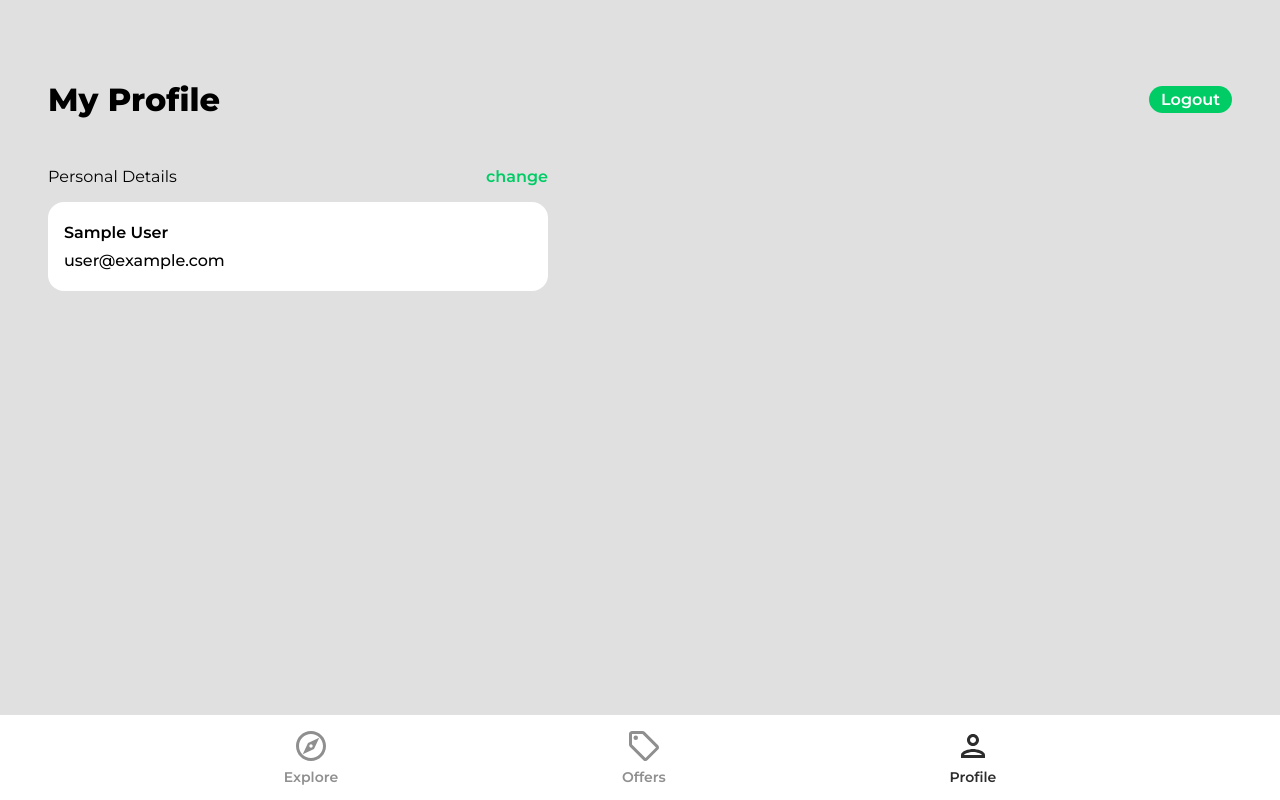
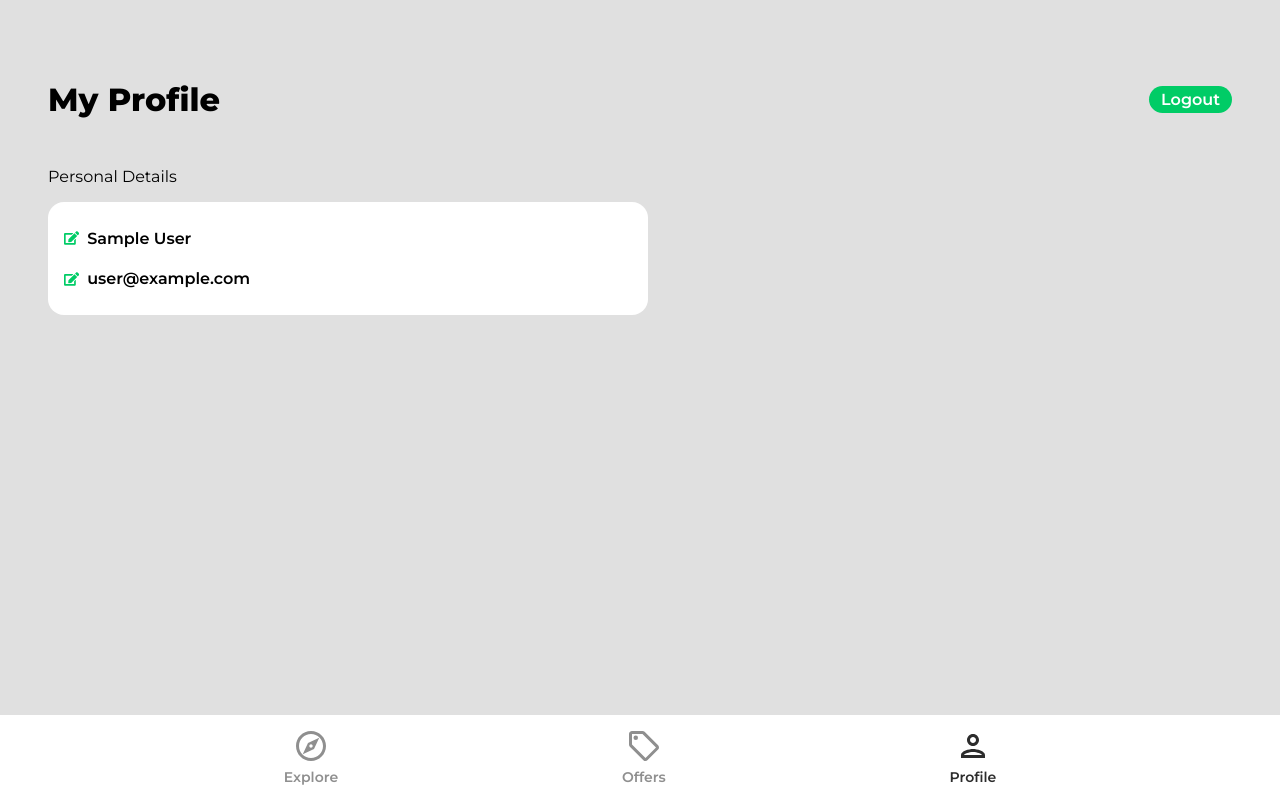
Before and after one commit to michael-rodriguez22/COURSE-react-front-to-back-2022, a React (Create React App) app in the folder house-marketplace/: page /profile in a window 1280 px wide. Built offline with nearby package versions, Linux system fonts and the light colour scheme; no server answers; sample sign-in values are in the browser's storage.

Commit message:
refactor Profile page to add update email functionality, use toast.loading to display status and updates in Profile Signin and Signup

```diff
--- a/house-marketplace/package.json
+++ b/house-marketplace/package.json
@@ -9,6 +9,7 @@
     "firebase": "^9.6.2",
     "react": "^17.0.2",
     "react-dom": "^17.0.2",
+    "react-icons": "^4.3.1",
     "react-router-dom": "^6.2.1",
     "react-scripts": "5.0.0",
     "react-toastify": "^8.1.0",
--- a/house-marketplace/src/index.css
+++ b/house-marketplace/src/index.css
@@ -93,6 +93,7 @@ button {
 .category,
 .explore {
   margin: 1rem;
+  padding-bottom: 85px;
 }
 @media (min-width: 1024px) {
   .pageContainer,
@@ -643,6 +644,7 @@ button {
   cursor: pointer;
   font-weight: 600;
   color: #00cc66;
+  margin-right: 2px;
 }
 
 .profileCard {
@@ -650,7 +652,13 @@ button {
   border-radius: 1rem;
   padding: 1rem;
   box-shadow: rgba(0, 0, 0, 0.2);
-  max-width: 500px;
+  max-width: 600px;
+}
+
+.profileCardRow {
+  display: flex;
+  align-items: center;
+  justify-content: space-evenly;
 }
 
 .profileDetails {
@@ -661,6 +669,7 @@ button {
 .profileName,
 .profileEmail,
 .profileAddress,
+.profilePassword,
 .profileAddressActive,
 .profileEmailActive,
 .profileNameActive {
@@ -668,23 +677,18 @@ button {
   margin: 0.3rem 0;
   font-weight: 600;
   width: 100%;
+  padding: 6px;
 }
-.profileNameActive {
+.profileNameActive,
+.profileEmailActive,
+.profilePassword,
+.profileAddressActive {
+  font-weight: 500;
   background-color: rgba(44, 44, 44, 0.1);
 }
 
-.profileEmail,
-.profileAddress,
-.profileAddressActive,
-.profileEmailActive {
-  font-weight: 500;
-}
-.profileEmailActive {
-  background-color: rgba(44, 44, 44, 0.1);
-}
-
-.profileAddressActive {
-  background-color: rgba(44, 44, 44, 0.1);
+.profilePassword {
+  width: 80%;
 }
 
 .createListing {
--- a/house-marketplace/src/pages/Profile.jsx
+++ b/house-marketplace/src/pages/Profile.jsx
@@ -1,21 +1,26 @@
 import { useState } from "react"
-import { getAuth, updateProfile } from "firebase/auth"
+import {
+  getAuth,
+  updateProfile,
+  updateEmail,
+  EmailAuthProvider,
+  reauthenticateWithCredential,
+} from "firebase/auth"
 import { updateDoc, doc } from "firebase/firestore"
 import { db } from "../firebase.config"
 import { useNavigate } from "react-router-dom"
+import { FaEdit } from "react-icons/fa"
 import { toast } from "react-toastify"
 
 function Profile() {
   const auth = getAuth()
 
-  const [changeDetails, setChangeDetails] = useState(false)
+  const [nameEditState, setNameEditState] = useState(false)
+  const [name, setName] = useState(auth.currentUser.displayName)
 
-  const [formData, setFormData] = useState({
-    name: auth.currentUser.displayName,
-    email: auth.currentUser.email,
-  })
-
-  const { name, email } = formData
+  const [emailEditState, setEmailEditState] = useState(false)
+  const [email, setEmail] = useState(auth.currentUser.email)
+  const [password, setPassword] = useState("")
 
   const navigate = useNavigate()
 
@@ -24,25 +29,98 @@ function Profile() {
     navigate("/")
   }
 
-  const onSubmit = async () => {
-    try {
-      if (auth.currentUser.displayName !== name) {
-        // update in firebase auth
-        await updateProfile(auth.currentUser, { displayName: name })
+  const submitNameFirebase = async () => {
+    return Promise.all([
+      // update auth displayName
+      updateProfile(auth.currentUser, { displayName: name })
+        .then(data => data)
+        .catch(error => error),
 
-        // update in firestore
-        const userRef = doc(db, "users", auth.currentUser.uid)
-        await updateDoc(userRef, { name })
-
-        toast.success("Profile details successfully updated")
-      }
-    } catch (error) {
-      toast.error("Could not update profile details...")
-    }
+      // update name field in firestore user doc
+      updateDoc(doc(db, "users", auth.currentUser.uid), { name })
+        .then(data => data)
+        .catch(error => error),
+    ])
   }
 
-  const onChange = e => {
-    setFormData(prev => ({ ...prev, [e.target.id]: e.target.value }))
+  const handleUpdateName = () => {
+    if (name !== auth.currentUser.displayName) {
+      const statusToast = toast.loading("Updating name...")
+      submitNameFirebase()
+        .then(() =>
+          toast.update(statusToast, {
+            render: "Name was successfully updated",
+            type: "success",
+            isLoading: false,
+            autoClose: 3000,
+          })
+        )
+        .catch(() =>
+          toast.update(statusToast, {
+            render: "Something went wrong...",
+            type: "error",
+            isLoading: false,
+            autoClose: 3000,
+          })
+        )
+    }
+    setNameEditState(!nameEditState)
+  }
+
+  const submitEmailFirebase = async () => {
+    const credential = EmailAuthProvider.credential(
+      auth.currentUser.email,
+      password
+    )
+    setPassword("")
+    return Promise.all([
+      // reauthenticate with provided password
+      await reauthenticateWithCredential(auth.currentUser, credential).catch(
+        error => {
+          throw new Error(error)
+        }
+      ),
+
+      // update email in firebase auth
+      await updateEmail(auth.currentUser, email).catch(error => {
+        throw new Error(error)
+      }),
+
+      // update email field in firestore user doc
+      await updateDoc(doc(db, "users", auth.currentUser.uid), { email }).catch(
+        error => {
+          throw new Error(error)
+        }
+      ),
+    ])
+  }
+
+  const handleUpdateEmail = () => {
+    if (email !== auth.currentUser.email && password === "") {
+      return toast.warn("Password is required to update email address")
+    } else if (email !== auth.currentUserEmail && password) {
+      const statusToast = toast.loading("Updating email...")
+      submitEmailFirebase()
+        .then(() => {
+          toast.update(statusToast, {
+            render: "Email address was successfully updated",
+            type: "success",
+            isLoading: false,
+            autoClose: 3000,
+          })
+        })
+        .catch(() => {
+          toast.update(statusToast, {
+            render: "Something went wrong...",
+            type: "error",
+            isLoading: false,
+            autoClose: 3000,
+          })
+          setEmail(auth.currentUser.email)
+        })
+      setPassword("")
+    }
+    setEmailEditState(!emailEditState)
   }
 
   return (
@@ -56,34 +134,56 @@ function Profile() {
       <main>
         <div className="profileDetailsHeader">
           <p className="profileDetailsText">Personal Details</p>
-          <p
-            className="changePersonalDetails"
-            onClick={() => {
-              changeDetails && onSubmit()
-              setChangeDetails(prev => !prev)
-            }}
-          >
-            {changeDetails ? "done" : "change"}
-          </p>
         </div>
         <div className="profileCard">
-          <form>
+          <form onSubmit={e => e.preventDefault()} autoComplete="off">
+            <div className="profileCardRow">
+              <FaEdit
+                className="changePersonalDetails"
+                onClick={handleUpdateName}
+                title="edit name"
+              />
               <input
                 type="text"
                 id="name"
-              className={!changeDetails ? "profileName" : "profileNameActive"}
-              disabled={!changeDetails}
+                className={!nameEditState ? "profileName" : "profileNameActive"}
+                disabled={!nameEditState}
                 value={name}
-              onChange={onChange}
+                onChange={e => setName(e.target.value)}
+                onKeyDown={e => e.code === "Enter" && handleUpdateName()}
+              />
+            </div>
+
+            <div className="profileCardRow">
+              <FaEdit
+                className="changePersonalDetails"
+                onClick={handleUpdateEmail}
+                title="edit email"
               />
               <input
-              type="text"
+                type="email"
                 id="email"
-              className={!changeDetails ? "profileEmail" : "profileEmailActive"}
-              disabled={!changeDetails}
+                className={
+                  !emailEditState ? "profileEmail" : "profileEmailActive"
+                }
+                disabled={!emailEditState}
                 value={email}
-              onChange={onChange}
+                onChange={e => setEmail(e.target.value.trim())}
               />
+            </div>
+            {emailEditState && email !== auth.currentUser.email && (
+              <div className="profileCardRow">
+                <input
+                  type="password"
+                  id="password"
+                  className="profilePassword"
+                  placeholder="current password (required)"
+                  value={password}
+                  onChange={e => setPassword(e.target.value.trim())}
+                  onKeyDown={e => e.code === "Enter" && handleUpdateEmail()}
+                />
+              </div>
+            )}
           </form>
         </div>
       </main>
--- a/house-marketplace/src/pages/SignIn.jsx
+++ b/house-marketplace/src/pages/SignIn.jsx
@@ -3,7 +3,6 @@ import { Link, useNavigate } from "react-router-dom"
 import { getAuth, signInWithEmailAndPassword } from "firebase/auth"
 import { toast } from "react-toastify"
 import { ArrowRightIcon, VisibilityIconSrc } from "../assets/svg"
-// import OAuth from "../components/OAuth"
 
 function SignIn() {
   const [showPassword, setShowPassword] = useState(false)
@@ -24,19 +23,28 @@ function SignIn() {
 
   const onSubmit = async e => {
     e.preventDefault()
-
-    const auth = getAuth()
-
+    const statusToast = toast.loading("Signing in...")
     try {
+      const auth = getAuth()
       const userCredential = await signInWithEmailAndPassword(
         auth,
         email,
         password
       )
-
+      toast.update(statusToast, {
+        render: "You have successfully signed in",
+        type: "success",
+        isLoading: false,
+        autoClose: 3000,
+      })
       userCredential.user && navigate("/")
     } catch (error) {
-      toast.error("Invalid User Credentials")
+      toast.update(statusToast, {
+        render: "Invalid user credentials",
+        type: "error",
+        isLoading: false,
+        autoClose: 3000,
+      })
     }
   }
 
@@ -46,7 +54,6 @@ function SignIn() {
         <header>
           <p className="pageHeader">Welcome back!</p>
         </header>
-
         <main>
           <form onSubmit={onSubmit}>
             <input
@@ -57,7 +64,6 @@ function SignIn() {
               value={email}
               onChange={onChange}
             />
-
             <div className="passwordInputDiv">
               <input
                 className="passwordInput"
@@ -67,7 +73,6 @@ function SignIn() {
                 value={password}
                 onChange={onChange}
               />
-
               <img
                 className="showPassword"
                 src={VisibilityIconSrc}
@@ -75,11 +80,9 @@ function SignIn() {
                 onClick={() => setShowPassword(prevState => !prevState)}
               />
             </div>
-
             <Link className="forgotPasswordLink" to="/forgot-password">
               Forgot Password
             </Link>
-
             <div className="signInBar">
               <p className="signInText">Sign In</p>
               <button className="signInButton">
@@ -87,9 +90,6 @@ function SignIn() {
               </button>
             </div>
           </form>
-
-          {/* <OAuth /> */}
-
           <Link className="registerLink" to="/sign-up">
             Sign Up Instead
           </Link>
--- a/house-marketplace/src/pages/SignUp.jsx
+++ b/house-marketplace/src/pages/SignUp.jsx
@@ -9,7 +9,6 @@ import { setDoc, doc, serverTimestamp } from "firebase/firestore"
 import { db } from "../firebase.config"
 import { toast } from "react-toastify"
 import { ArrowRightIcon, VisibilityIconSrc } from "../assets/svg"
-// import OAuth from "../components/OAuth"
 
 function SignUp() {
   const [showPassword, setShowPassword] = useState(false)
@@ -31,10 +30,10 @@ function SignUp() {
 
   const onSubmit = async e => {
     e.preventDefault()
-
+    if (name && email && password) {
+      const statusToast = toast.loading("Signing up...")
       try {
         const auth = getAuth()
-
         const userCredential = await createUserWithEmailAndPassword(
           auth,
           email,
@@ -53,10 +52,23 @@ function SignUp() {
 
         await setDoc(doc(db, "users", user.uid), formDataCopy)
 
+        toast.update(statusToast, {
+          render: "Sign up successful! Welcome to the House Marketplace.",
+          type: "success",
+          isLoading: false,
+          autoClose: 3000,
+        })
+
         navigate("/")
       } catch (error) {
-      toast.error(error.message)
+        toast.update(statusToast, {
+          render: error.message,
+          type: "error",
+          isLoading: false,
+          autoClose: 3000,
+        })
       }
+    } else toast.warn("Please fill in all fields")
   }
 
   return (
@@ -65,7 +77,6 @@ function SignUp() {
         <header>
           <p className="pageHeader">Sign up with us today!</p>
         </header>
-
         <main>
           <form onSubmit={onSubmit}>
             <input
@@ -76,7 +87,6 @@ function SignUp() {
               value={name}
               onChange={onChange}
             />
-
             <input
               className="emailInput"
               type="email"
@@ -85,7 +95,6 @@ function SignUp() {
               value={email}
               onChange={onChange}
             />
-
             <div className="passwordInputDiv">
               <input
                 className="passwordInput"
@@ -95,7 +104,6 @@ function SignUp() {
                 value={password}
                 onChange={onChange}
               />
-
               <img
                 className="showPassword"
                 src={VisibilityIconSrc}
@@ -103,11 +111,9 @@ function SignUp() {
                 onClick={() => setShowPassword(prevState => !prevState)}
               />
             </div>
-
             <Link className="forgotPasswordLink" to="/forgot-password">
               Forgot Password
             </Link>
-
             <div className="signUpBar">
               <p className="signUpText">Sign Up</p>
               <button className="signUpButton">
@@ -115,9 +121,6 @@ function SignUp() {
               </button>
             </div>
           </form>
-
-          {/* <OAuth /> */}
-
           <Link className="registerLink" to="/sign-in">
             Sign In Instead
           </Link>
```
Also changed, not shown: 1 other file (tests, documents, lock files or other folders). Lines whose indentation alone changed are shown as unchanged.
